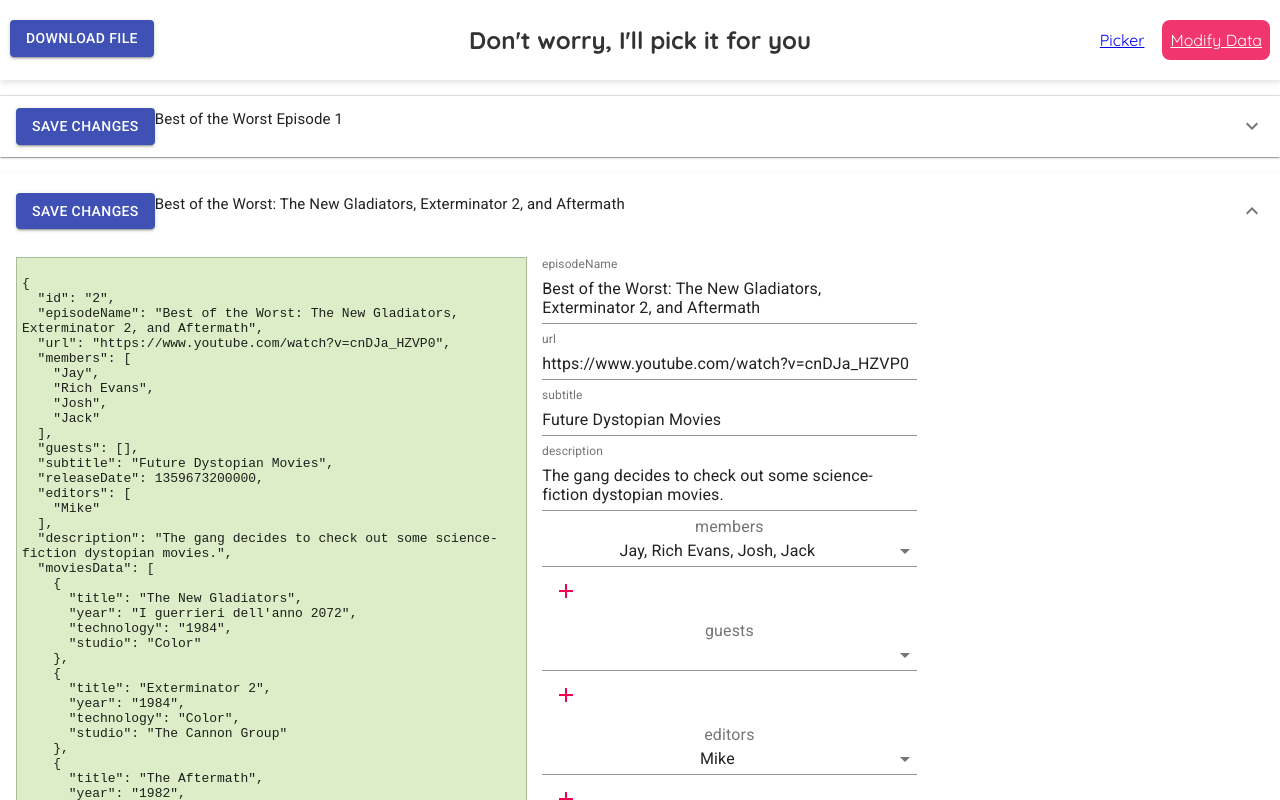
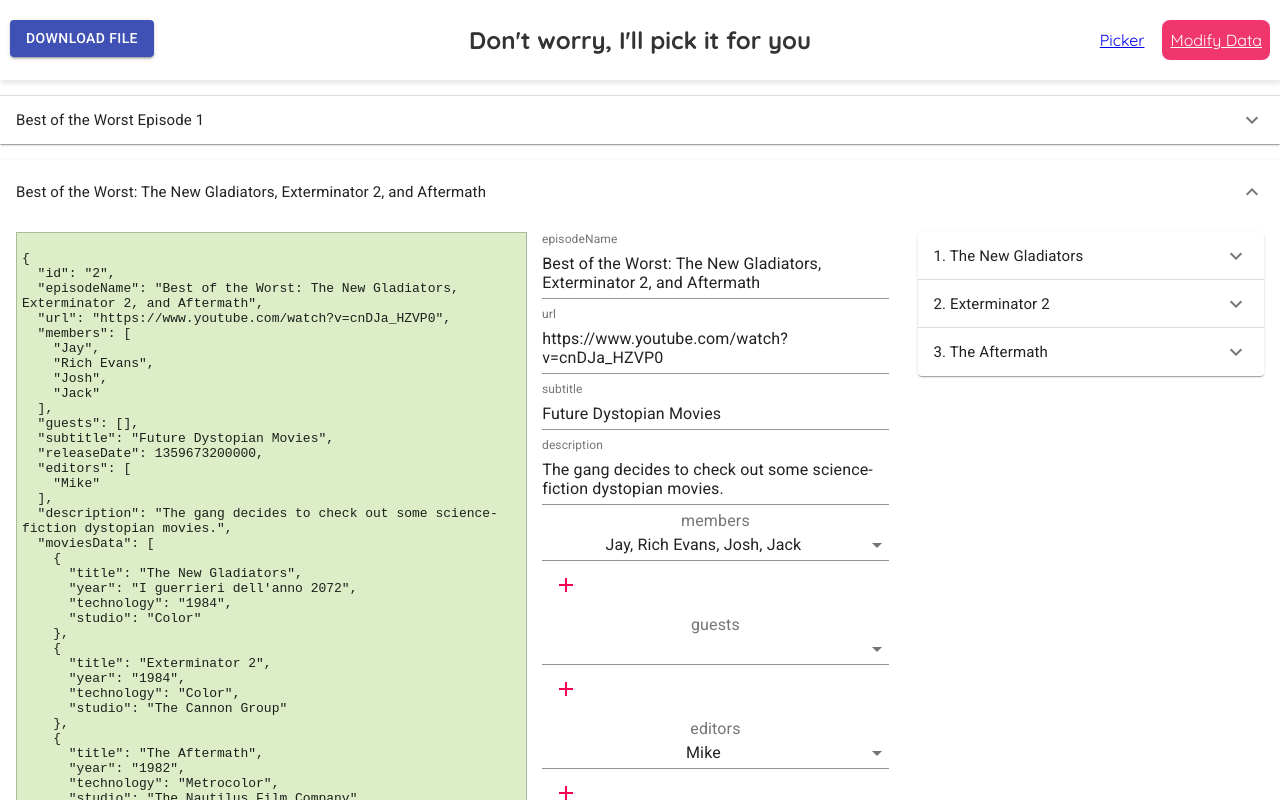
Before and after one commit to mprtcz/RLMPicker, a React (Create React App) app: page /modify-data in a window 1280 px wide. Both pictures are taken after a click on the button 640 px from the left and 186 px from the top of the page. Shown: the top 800 px of the page. Built offline with nearby package versions, Linux system fonts and the light colour scheme.

Commit message:
Added functionality for movie modification

```diff
--- a/src/components/DataModifierPage.js
+++ b/src/components/DataModifierPage.js
@@ -20,19 +20,6 @@ const DataModifierPage = () => {
   const [state, setState] = useState(initialData);
 
   const classes = useStyles();
-
-  useEffect(() => {
-    console.log("state = ", state);
-  }, [state]);
-
-  const handleArrayValueChange = (event, datum, index, fieldName) => {
-    const datumUpdated = { ...datum };
-
-    datumUpdated[fieldName] = event;
-    const arrayCopy = [...state];
-    arrayCopy[index] = datumUpdated;
-    setState(arrayCopy);
-  };
 
   const onVideoSave = (movie, index) => {
     console.log("event", movie);
--- /dev/null
+++ b/src/components/Inputs.js
@@ -0,0 +1,65 @@
+import React, { useEffect, useState } from "react";
+import { makeStyles } from "@material-ui/core/styles";
+
+import MultiselectWithDataAdd from "./MultiselectWithDataAdd";
+import SingleInput from "./SingleInput";
+
+const useStyles = makeStyles((theme) => ({
+  root: {
+    width: "100%",
+  },
+
+  inputs: {
+    "& >*": {
+      marginBottom: 8,
+    },
+  },
+}));
+
+const Inputs = (props) => {
+  const classes = useStyles();
+  const { inputObject, stringFields, stringArrays, inputObjectChanged } = props;
+  const [object, setObject] = useState(inputObject);
+
+  const handleChange = (newValue, datum, fieldName) => {
+    if (areEqual()) datum[fieldName] = newValue;
+    setObject(Object.assign({}, datum));
+
+    inputObjectChanged(object);
+  };
+
+  const areEqual = (val1, val2) => {
+    return JSON.stringify(val1) === JSON.stringify(val2);
+  };
+
+  return (
+    <div>
+      <div className={classes.inputs}>
+        {(stringFields || []).map((fieldName, singleInputIndex) => (
+          <SingleInput
+            id={singleInputIndex}
+            datum={object}
+            fieldName={fieldName}
+            emitNewValue={(newValue) => {
+              handleChange(newValue, object, fieldName);
+            }}
+          ></SingleInput>
+        ))}
+        {(stringArrays || []).map((arrayName, index) => (
+          <div>
+            <MultiselectWithDataAdd
+              array={object[arrayName]}
+              title={arrayName}
+              key={index}
+              emitValuesChange={(newValue) => {
+                handleChange(newValue, object, arrayName);
+              }}
+            ></MultiselectWithDataAdd>
+          </div>
+        ))}
+      </div>
+    </div>
+  );
+};
+
+export default Inputs;
--- a/src/components/VideoDetailsModifier.js
+++ b/src/components/VideoDetailsModifier.js
@@ -10,6 +10,7 @@ import {
 } from "@material-ui/core";
 import SingleInput from "./SingleInput";
 import MultiselectWithDataAdd from "./MultiselectWithDataAdd";
+import Inputs from "./Inputs";
 
 const useStyles = makeStyles((theme) => ({
   root: {
@@ -21,7 +22,13 @@ const useStyles = makeStyles((theme) => ({
   },
   accordionDetails: {},
   formContainer: {
-    width: "30%",
+    width: "60%",
+    display: "flex",
+    flexDirection: "row",
+    justifyContent: "space-between",
+    "&> *": {
+      width: "48%",
+    },
   },
   jsonRenderContainer: {
     maxWidth: "40%",
@@ -50,15 +57,14 @@ const useStyles = makeStyles((theme) => ({
 const VideoDetailsModifier = (props) => {
   const stringFields = ["episodeName", "url", "subtitle", "description"];
   const stringArrays = ["members", "guests", "editors"];
-  const objectArrays = ["movies"];
+  const objectArrays = ["moviesData"];
+  const movieInfoStringFields = ["title", "year", "technology", "studio"];
 
   const { datum, onVideoSave } = props;
   const classes = useStyles();
 
   const [video, setVideo] = useState(datum);
-  const [hasChanged = false, setHasChanged] = useState(false);
-
-  const handleAccordionChange = (event, isOpened) => {};
+  const [hasChanged, setHasChanged] = useState(false);
 
   const handleSave = (event) => {
     event.preventDefault();
@@ -69,10 +75,23 @@ const VideoDetailsModifier = (props) => {
     setHasChanged(false);
   };
 
-  const handleChange = (newValue, datum, fieldName) => {
-    if (areEqual()) datum[fieldName] = newValue;
-    setVideo(Object.assign({}, datum));
+  const onInputObjectChange = (newValue) => {
+    console.log("newValue", newValue);
 
+    if (areEqual(video, newValue)) return;
+    setVideo(newValue);
+
+    setHasChanged(true);
+  };
+
+  const onNestedInputObjectChange = (newValue, video, index, fieldName) => {
+    console.log("newValue", newValue);
+
+    if (areEqual(video, newValue)) return;
+
+    video[fieldName][index] = newValue;
+
+    setVideo(Object.assign({}, video));
     setHasChanged(true);
   };
 
@@ -81,7 +100,7 @@ const VideoDetailsModifier = (props) => {
   };
 
   return (
-    <Accordion onChange={handleAccordionChange}>
+    <Accordion>
       <AccordionSummary
         expandIcon={<ExpandMoreIcon />}
         aria-controls="panel1a-content"
@@ -107,30 +126,43 @@ const VideoDetailsModifier = (props) => {
             <pre>{JSON.stringify(video, null, 2)}</pre>
           </div>
           <form className={classes.formContainer}>
-            <div className={classes.inputs}>
-              {stringFields.map((fieldName, singleInputIndex) => (
-                <SingleInput
-                  id={singleInputIndex}
-                  datum={video}
-                  fieldName={fieldName}
-                  emitNewValue={(newValue) => {
-                    handleChange(newValue, video, fieldName);
-                  }}
-                ></SingleInput>
-              ))}
-              {stringArrays.map((arrayName, index) => (
-                <div>
-                  <MultiselectWithDataAdd
-                    array={video[arrayName]}
-                    title={arrayName}
-                    key={index}
-                    emitValuesChange={(newValue) => {
-                      handleChange(newValue, video, arrayName);
-                    }}
-                  ></MultiselectWithDataAdd>
-                </div>
-              ))}
-            </div>
+            <Inputs
+              inputObject={video}
+              stringFields={stringFields}
+              stringArrays={stringArrays}
+              inputObjectChanged={(output) => onInputObjectChange(output)}
+            ></Inputs>
+            {(objectArrays || []).map((fieldName) => (
+              <div>
+                {(video[fieldName] || []).map((movieInfo, singleInputIndex) => (
+                  <Accordion>
+                    <AccordionSummary
+                      expandIcon={<ExpandMoreIcon />}
+                      aria-controls="panel1a-content"
+                      id="panel1a-header"
+                    >
+                      <Typography className={classes.heading}>
+                        {singleInputIndex + 1}. {movieInfo.title}
+                      </Typography>
+                    </AccordionSummary>
+                    <AccordionDetails className={classes.accordionDetails}>
+                      <Inputs
+                        inputObject={movieInfo}
+                        stringFields={movieInfoStringFields}
+                        inputObjectChanged={(output) =>
+                          onNestedInputObjectChange(
+                            output,
+                            video,
+                            singleInputIndex,
+                            fieldName
+                          )
+                        }
+                      ></Inputs>
+                    </AccordionDetails>
+                  </Accordion>
+                ))}
+              </div>
+            ))}
           </form>
         </div>
       </AccordionDetails>
```
